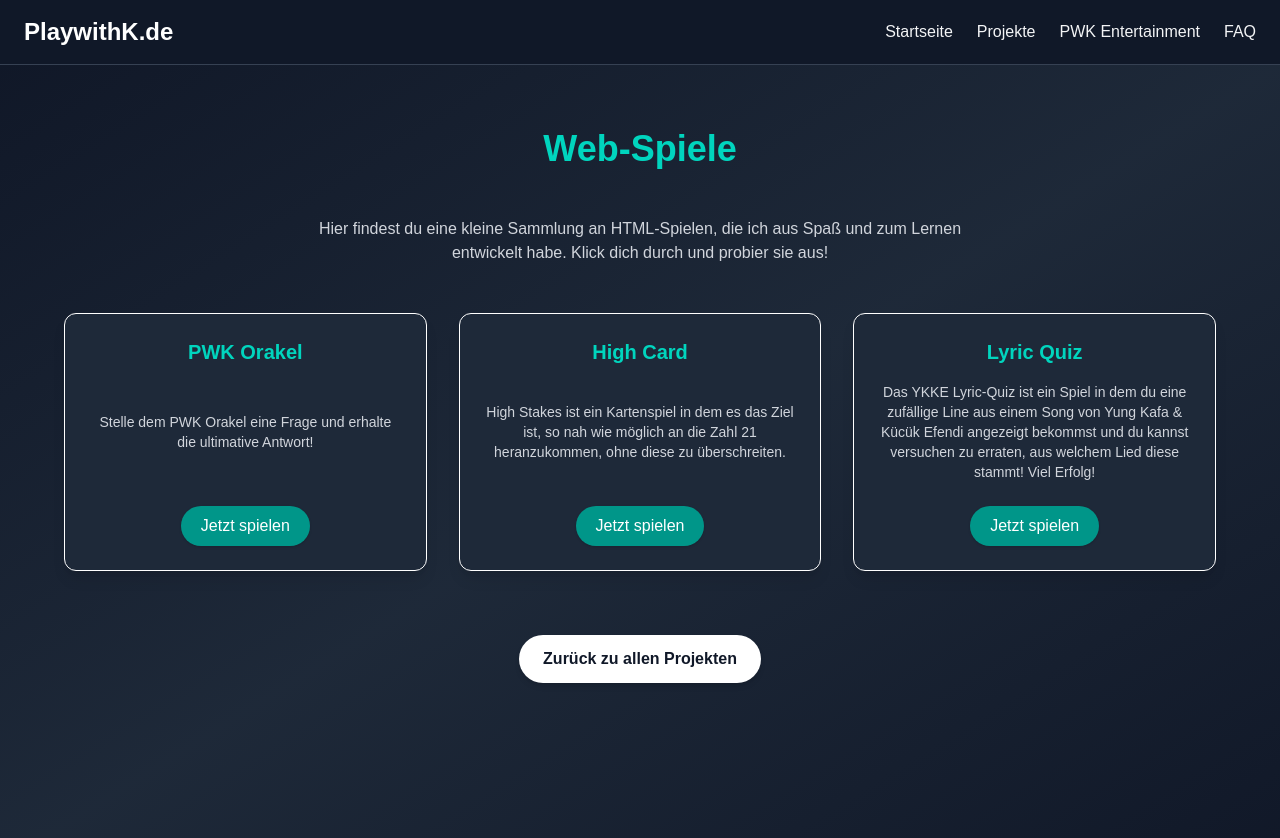
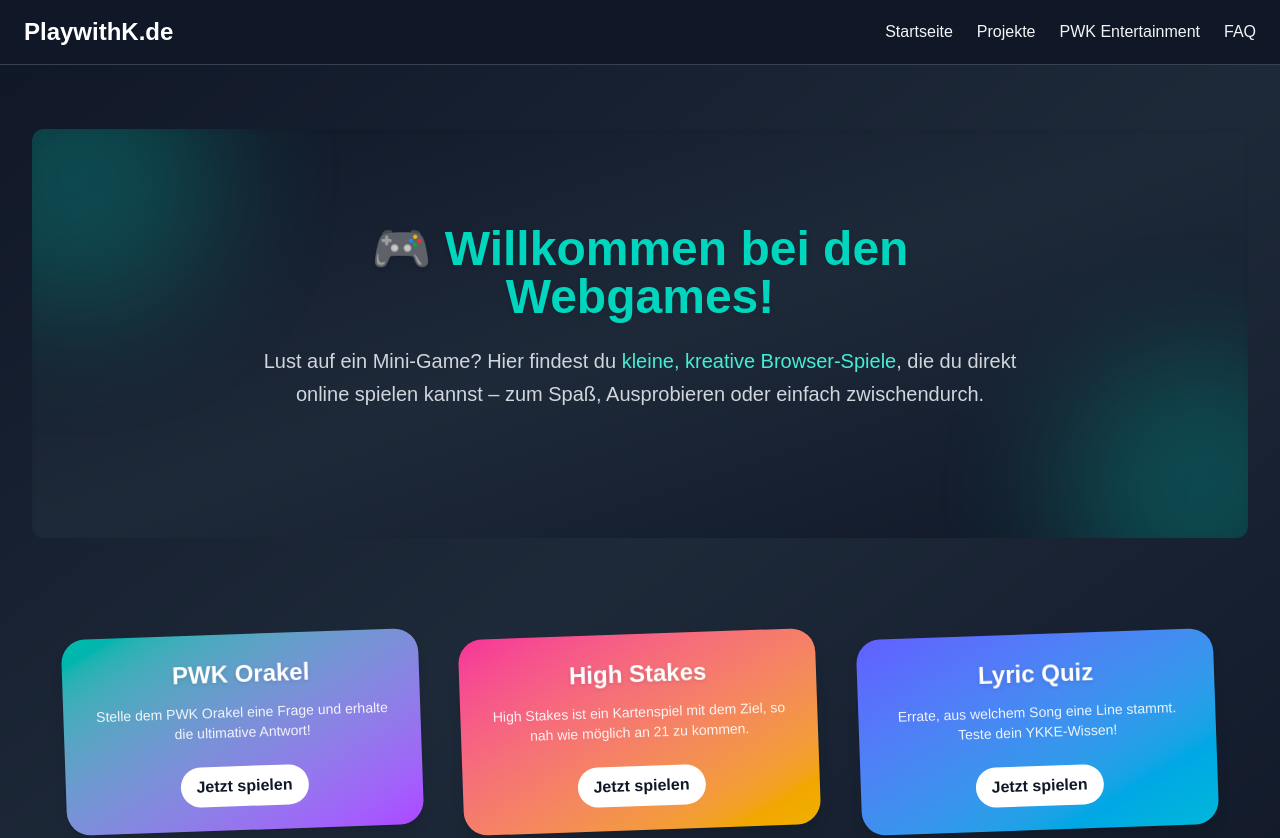
Before and after one commit to PlaywithK/PlaywithKde, a Next.js app: page /projekte/webgames in a window 1280 px wide. Shown: the top 838 px of the page. Built offline with nearby package versions, Linux system fonts and the light colour scheme.

Commit message:
Designanpassung "Webgames"-Page

```diff
--- a/src/app/projekte/webgames/page.js
+++ b/src/app/projekte/webgames/page.js
@@ -9,43 +9,62 @@ export const metadata = {
 export default function WebgamesOverview() {
   return (
     <main className="min-h-screen bg-gradient-to-br from-gray-900 via-gray-800 to-gray-900 text-gray-100 px-4 sm:px-8 py-16">
+
+      <section className="relative text-center py-24 px-6 sm:px-12 bg-gradient-to-br from-gray-900 via-gray-800 to-gray-900 overflow-hidden rounded-xl shadow-inner">
+        <div className="absolute inset-0 pointer-events-none">
+          <div className="absolute top-[-100px] left-[-100px] w-72 h-72 bg-teal-500 opacity-20 rounded-full blur-3xl animate-pulse" />
+          <div className="absolute bottom-[-100px] right-[-100px] w-72 h-72 bg-teal-500 opacity-20 rounded-full blur-3xl animate-pulse" />
+        </div>
+
+        <div className="relative z-10 max-w-3xl mx-auto">
+          <h1 className="text-4xl sm:text-5xl font-extrabold text-teal-400 mb-6 drop-shadow">
+            🎮 Willkommen bei den Webgames!
+          </h1>
+          <p className="text-lg sm:text-xl text-gray-300 mb-8 leading-relaxed">
+            Lust auf ein Mini-Game? Hier findest du <span className="text-teal-300 font-medium">kleine, kreative Browser-Spiele</span>,
+            die du direkt online spielen kannst – zum Spaß, Ausprobieren oder einfach zwischendurch.
+          </p>
+        </div>
+      </section>
+
+      <section className="max-w-6xl mx-auto mt-24"></section>
+
       <section className="max-w-6xl mx-auto">
-          <h1 className="text-3xl sm:text-4xl font-bold mb-12 text-teal-400 text-center">Web-Spiele</h1>
-
-          <p className="text-gray-300 mb-12 max-w-2xl mx-auto text-center">
-            Hier findest du eine kleine Sammlung an HTML-Spielen, die ich aus Spaß und zum Lernen entwickelt habe. Klick dich durch und probier sie aus!
-          </p>
-
-          <div className="grid grid-cols-1 md:grid-cols-2 lg:grid-cols-3 gap-8">
+        <div className="grid grid-cols-1 md:grid-cols-2 lg:grid-cols-3 gap-10">
           {[
             {
               title: "PWK Orakel",
               description: "Stelle dem PWK Orakel eine Frage und erhalte die ultimative Antwort!",
               link: "/projekte/webgames/pwkorakel",
+              color: "from-teal-500 to-purple-500",
             },
             {
-                title: "High Card",
-                description: "High Stakes ist ein Kartenspiel in dem es das Ziel ist, so nah wie möglich an die Zahl 21 heranzukommen, ohne diese zu überschreiten.",
+              title: "High Stakes",
+              description: "High Stakes ist ein Kartenspiel mit dem Ziel, so nah wie möglich an 21 zu kommen.",
               link: "/projekte/webgames/highcard",
+              color: "from-pink-500 to-yellow-500",
             },
             {
               title: "Lyric Quiz",
-                description: "Das YKKE Lyric-Quiz ist ein Spiel in dem du eine zufällige Line aus einem Song von Yung Kafa & Kücük Efendi angezeigt bekommst und du kannst versuchen zu erraten, aus welchem Lied diese stammt! Viel Erfolg!",
+              description: "Errate, aus welchem Song eine Line stammt. Teste dein YKKE-Wissen!",
               link: "/projekte/webgames/lyricquiz",
+              color: "from-indigo-500 to-cyan-500",
             },
-            ].map(({ title, description, link }, idx) => (
+          ].map(({ title, description, link, color }, idx) => (
             <div
               key={idx}
-                className="flex flex-col justify-between bg-gray-800 rounded-xl shadow-lg border border-white border-opacity-20 p-6 hover:shadow-xl transition-all"
+              className={`
+        transform hover:-translate-y-1 rotate-[-2deg] hover:rotate-[-1deg]
+        bg-gradient-to-br ${color} rounded-3xl p-6 text-white shadow-lg
+        transition-all duration-300 ease-out
+      `}
             >
-                <h3 className="text-xl font-semibold mb-4 text-teal-400 text-center">{title}</h3>
-                <div className="flex-1 flex items-center justify-center text-center">
-                  <p className="text-gray-300 text-sm">{description}</p>
-                </div>
-                <div className="mt-6 text-center">
+              <h3 className="text-2xl font-bold mb-3 text-center drop-shadow-sm">{title}</h3>
+              <p className="text-sm text-center opacity-90 mb-6">{description}</p>
+              <div className="text-center">
                 <Link
                   href={link}
-                    className="inline-block bg-teal-600 hover:bg-teal-400 text-white font-medium px-5 py-2 rounded-full shadow transition-all"
+                  className="inline-block bg-white text-gray-900 font-semibold px-4 py-2 rounded-full hover:bg-gray-200 transition"
                 >
                   Jetzt spielen
                 </Link>
@@ -53,6 +72,7 @@ export default function WebgamesOverview() {
             </div>
           ))}
         </div>
+
 
         <div className="mt-16 text-center">
           <Link
```
Lines whose indentation alone changed are shown as unchanged.
